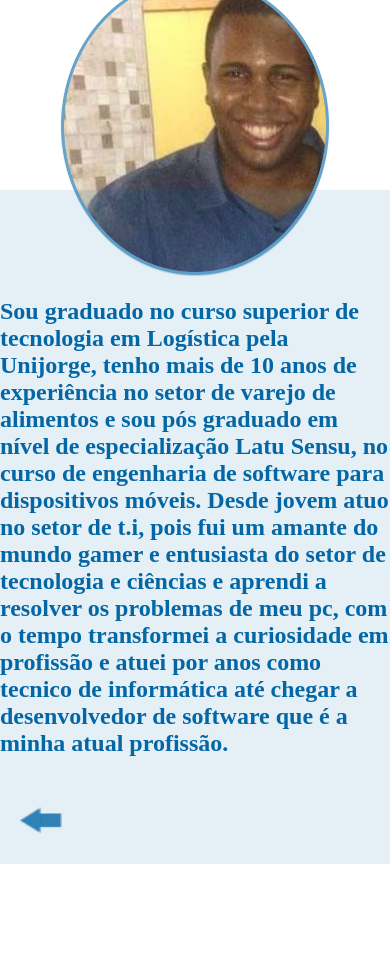
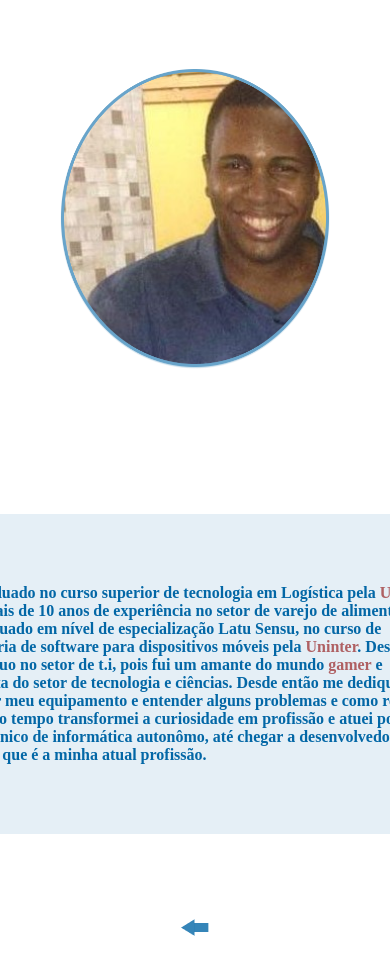
Before and after one commit to LeonardoSousa89/LeonardoSousa89, an Angular app in the folder site/portfolio/: page /quem-sou in a window 390 px wide. Shown: the top 974 px of the page. Before the commit the page ends 864 px from the top, so only its background shows below. Built offline with nearby package versions, Linux system fonts and the light colour scheme; a web font is replaced by a local one.

Commit message:
@v1.0.80

```diff
--- a/site/portfolio/src/app/pages/quem-sou/quem-sou.component.html
+++ b/site/portfolio/src/app/pages/quem-sou/quem-sou.component.html
@@ -1,27 +1,43 @@
+<div class="body">
+
+    <div class="leonardo">
+
         <header>
             <img src="../../../assets/imagem_ampliada.png" alt="">
         </header>
 
         <main>
+            <div class="container">
+
                 <div>
                     <strong>
                         Sou graduado no curso superior de tecnologia
-            em Logística pela Unijorge, tenho mais de 10
-            anos de experiência no setor de varejo de alimentos
+                        em Logística pela
+                        <a
+                            href="https://www.unijorge.edu.br/cursos/graduacao-tecnologia-em-logistica/" target="_blank">Unijorge</a>,
+                        tenho mais de 10 anos de experiência no setor de varejo de alimentos
                         e sou pós graduado em nível de especialização Latu Sensu,
-            no curso de engenharia de software para dispositivos móveis.
+                        no curso de engenharia de software para dispositivos móveis
+                        pela <a
+                                href="https://www.uninter.com/pos-graduacao-ead/curso-engenharia-de-software-para-dispositivos-moveis/"
+                                target="_blank">Uninter</a>.
                         Desde jovem atuo no setor de t.i, pois fui um amante do mundo
-            gamer e entusiasta do setor de tecnologia e ciências e aprendi
-            a resolver os problemas de meu pc, com o tempo transformei a
-            curiosidade em profissão e atuei por anos como tecnico de
-            informática até chegar a desenvolvedor de software que é a
-            minha atual profissão.
+                        <a
+                            href="https://pt.wikipedia.org/wiki/Gamer"
+                            target="_blank">gamer</a>
+                        e entusiasta do setor de tecnologia e ciências.
+                        Desde então me dediquei a conhecer meu equipamento e entender
+                        alguns problemas e como resolvê-los, com o
+                        tempo transformei a curiosidade em profissão e atuei por
+                        anos como técnico de informática autonômo, até chegar a desenvolvedor
+                        de software que é a minha atual profissão.
                     </strong>
+
+                </div>
+
+                <img src="../../../assets/voltar.png" alt="" routerLink="/">
             </div>
         </main>
 
-<footer>
-    <div>
-        <img src="../../../assets/voltar.png" alt="" routerLink="/">
     </div>
-</footer>
+</div>
--- a/site/portfolio/src/app/pages/quem-sou/quem-sou.component.scss
+++ b/site/portfolio/src/app/pages/quem-sou/quem-sou.component.scss
@@ -1,11 +1,27 @@
 @import '../../../estilos/index.scss';
 
+.body{
+    @include display($flex, column, $center, $center, $none, $none, $none);
+
+    background: linear-gradient(150deg, $light 25%, $smoke 75% );
+
+    .leonardo{
+
+        @media (max-width: 1024px){
+            @include dimension($medium_width, $hundred_percent);
+        }
+
+        @media (max-width: 768px){
+            @include dimension($full_width, $hundred_percent);
+        }
+
+        background:$light;
+        box-shadow: 0 0 60px rgba($color: #000000, $alpha: 0.5);
+        padding: 1vh;
+
+        @include dimension($small_width, $full_height);
 
         header{
-    @media(max-width: 640px){
-        height: 30vh;
-    }
-
             // border: solid 1px red;
                 height: 50vh;
 
@@ -16,26 +32,36 @@ header{
         }
         main{
             @media(max-width: 640px){
-        height: 65vh;
+                height: 70vh;
             }
 
             // border: solid 1px goldenrod;
-    height: 40vh;
+            height: 50vh;
             @include display($flex, column, $center, $center, $none, $none, $none);
 
-    div{
-        overflow: hidden;
-
+            .container{
+                // border: solid 1px darkblue;
                 @media(max-width: 640px){
-            width: 390px;
-            height: 654px;
-
-            strong{
-                font-size: x-large;
-            }
+                    width: 100%;
+                    align-items: $center;
                 }
 
-        position: absolute;
+                height: 100%;
+
+                overflow: hidden;
+                @include display($flex, column, space-evenly, start, $none, $none, $none);
+
+                div{
+                    @media(max-width: 640px){
+                        padding: 10px;
+                        height: 300px;
+                    }
+
+                    //não está respondendo
+                    @media(max-width: 640px) and (position: landscape ){
+                      display: $none;
+                    }
+
                     width: 510px;
                     height: 204px;
 
@@ -43,38 +69,25 @@ main{
 
                     @include display($flex, column, $center, $center, $none, $none, $none);
 
-        padding: 10px;
+                    padding: 20px;
                     color: #0367A6;
+
+                    strong{
+                        a{
+                            text-decoration: $none;
+                            color: rgba($color: darkred, $alpha: 0.6);
+                            cursor: $pointer;
                         }
                     }
-footer{
-    @media(max-width: 640px){
-      height: 5vh;
                 }
-
-    // border: solid 1px darkblue;
-
-    height: 10vh;
-
-    @include display($flex, column, $center, $center, $none, $none, $none);
-
-   div{
-    @media(max-width: 880px){
-        width: 75%;
-        img{
-            height: 30px;
-        }
-    }
-
-    @media(max-width: 481px){
-        width: 90%;
-    }
-
-    // border: solid 1px darkcyan;
-    width: 50%;
 
                 img{
                     cursor: $pointer;
                 }
             }
         }
+
+
+    }
+
+}
```
Lines whose indentation alone changed are shown as unchanged.
